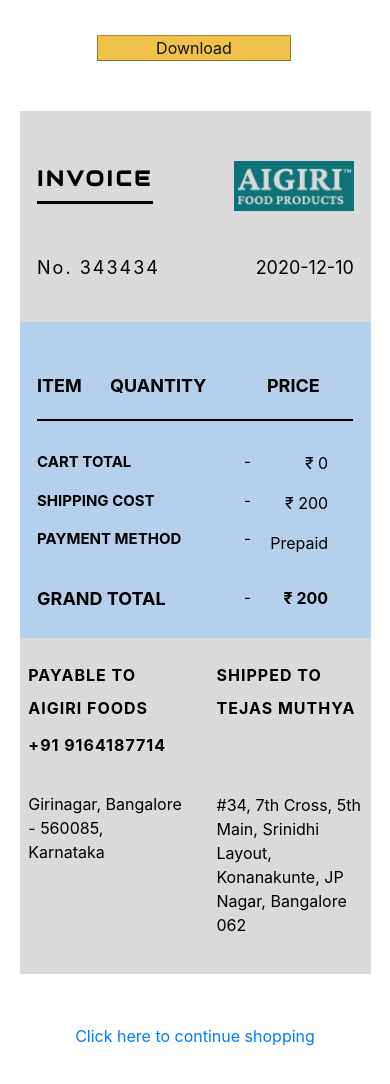
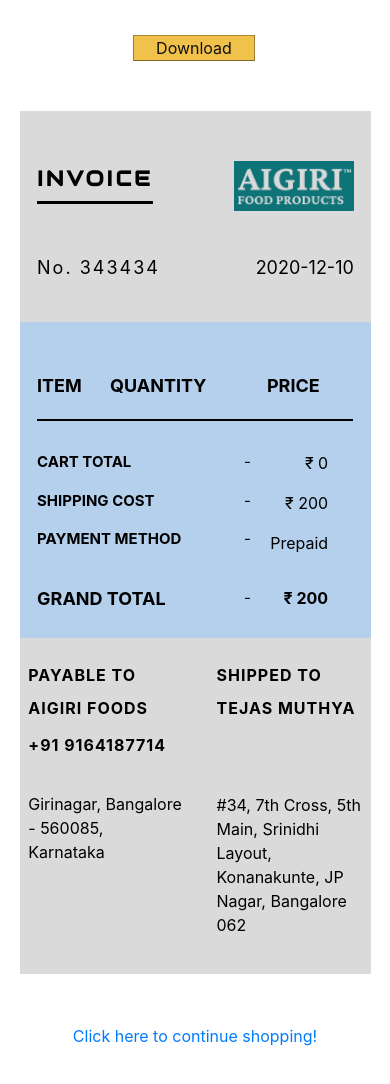
Before and after one commit to tejas-muthya37/aigiriLive, a React (Create React App) app: page /invoice in a window 390 px wide. Shown: the part 133-1217 px from the top of the page. Built offline with nearby package versions, Linux system fonts and the light colour scheme.

Commit message:
Invoice added6

```diff
--- a/src/InvoiceTemp.js
+++ b/src/InvoiceTemp.js
@@ -3,6 +3,7 @@
 import logo from "./aigiri_logo_cropped.png";
 import { useStateValue } from "./StateProvider";
 import {getBasketTotal} from "./reducer";
+import { Link } from 'react-router-dom';
 
 function InvoiceTemp() {
 
@@ -12,6 +13,12 @@
         window.print();
     }
 
+    const scrollTop = () => {
+        window.scroll({
+          top: 0,
+          left: 0,
+        });
+      }
 
     var todayDate = new Date().toLocaleDateString('en-CA');
 
@@ -98,7 +105,7 @@
                 <p className="address">#34, 7th Cross, 5th Main, Srinidhi Layout, Konanakunte, JP Nagar, Bangalore 062</p>
                 </div>
             </div>
-            <a className="continue_shopping" href="/">Click here to continue shopping</a>
+            <Link onClick={scrollTop} className="continue_shopping" to="/">Click here to continue shopping!</Link>
         </div>
     )
 }
--- a/src/invoicetemp.css
+++ b/src/invoicetemp.css
@@ -262,7 +262,7 @@
     border-color: #a88734 #9c7e31 #846a29;
     color: #111;
     margin-bottom: 50px;
-    width: 55%;
+    width: 35%;
   }
 
   .address {
```
